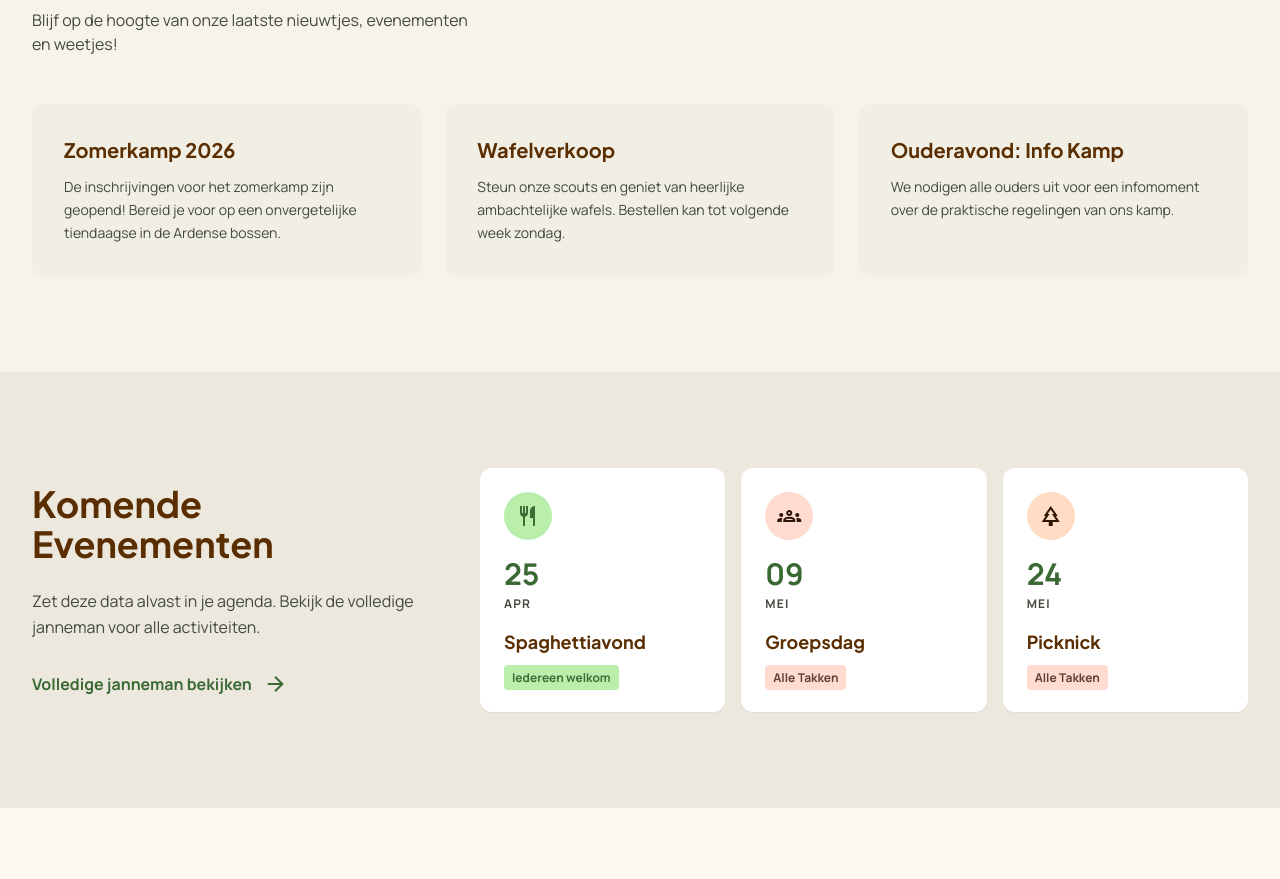
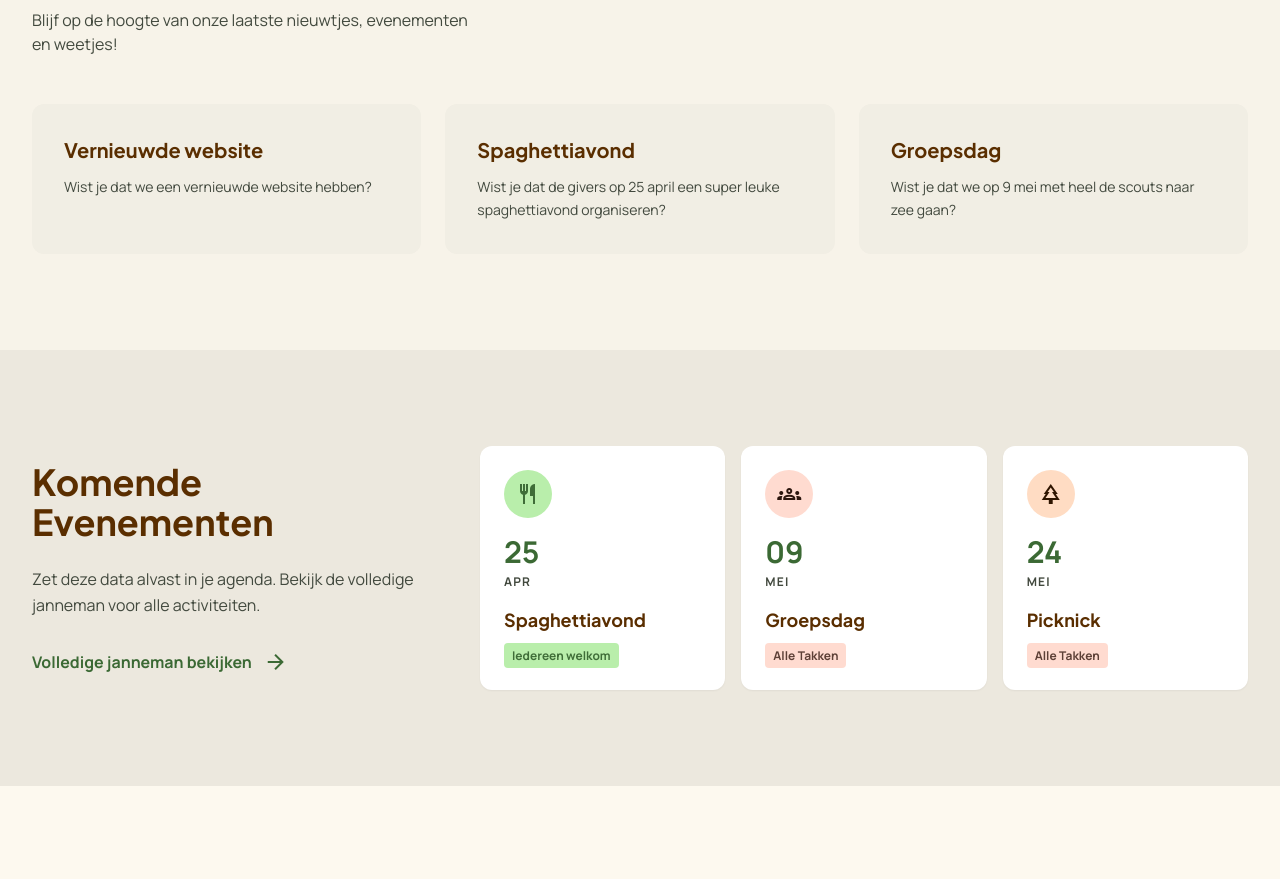
Before and after one commit to kobewijnants/scouts-vremde, a plain HTML site: page public/index.html in a window 1280 px wide. Shown: the part 1102-1981 px from the top of the page. Drawn offline with nearby package versions, Linux system fonts and the light colour scheme.

Commit message:
surreal update

```diff
--- a/public/index.html
+++ b/public/index.html
@@ -35,7 +35,8 @@
         <span
               class="inline-block px-4 py-1 rounded-md bg-secondary-fixed text-on-secondary-fixed-variant font-label font-bold text-xs uppercase tracking-widest mb-6">Sinds
           1992</span>
-        <h1 class="font-headline text-4xl sm:text-6xl md:text-8xl font-extrabold text-primary leading-[1.1] tracking-tight mb-8">
+        <h1
+            class="font-headline text-4xl sm:text-6xl md:text-8xl font-extrabold text-primary leading-[1.1] tracking-tight mb-8">
           Welkom bij <span class="text-secondary italic">Scouts Vremde</span>
         </h1>
         <p class="text-on-surface-variant text-lg md:text-xl mb-10 max-w-lg leading-relaxed">
@@ -65,19 +66,18 @@
         </div>
         <div id="wjd-cards" class="cms-editable grid grid-cols-1 md:grid-cols-3 gap-6">
           <div class="rounded-xl bg-surface-container p-8">
-            <h3 class="text-xl font-bold text-primary mb-3 font-headline">Zomerkamp 2026</h3>
-            <p class="text-on-surface-variant text-sm leading-relaxed">De inschrijvingen voor het zomerkamp zijn
-              geopend! Bereid je voor op een onvergetelijke tiendaagse in de Ardense bossen.</p>
+            <h3 class="text-xl font-bold text-primary mb-3 font-headline">Vernieuwde website</h3>
+            <p class="text-on-surface-variant text-sm leading-relaxed">Wist je dat we een vernieuwde website hebben?</p>
           </div>
           <div class="rounded-xl bg-surface-container p-8">
-            <h3 class="text-xl font-bold text-primary mb-3 font-headline">Wafelverkoop</h3>
-            <p class="text-on-surface-variant text-sm leading-relaxed">Steun onze scouts en geniet van heerlijke
-              ambachtelijke wafels. Bestellen kan tot volgende week zondag.</p>
+            <h3 class="text-xl font-bold text-primary mb-3 font-headline">Spaghettiavond</h3>
+            <p class="text-on-surface-variant text-sm leading-relaxed">Wist je dat de givers op 25 april een super leuke
+              spaghettiavond organiseren?</p>
           </div>
           <div class="rounded-xl bg-surface-container p-8">
-            <h3 class="text-xl font-bold text-primary mb-3 font-headline">Ouderavond: Info Kamp</h3>
-            <p class="text-on-surface-variant text-sm leading-relaxed">We nodigen alle ouders uit voor een infomoment
-              over de praktische regelingen van ons kamp.</p>
+            <h3 class="text-xl font-bold text-primary mb-3 font-headline">Groepsdag</h3>
+            <p class="text-on-surface-variant text-sm leading-relaxed">Wist je dat we op 9 mei met heel de scouts naar
+              zee gaan?</p>
           </div>
         </div>
       </div>
```
Also changed, not shown: 1 other file.
